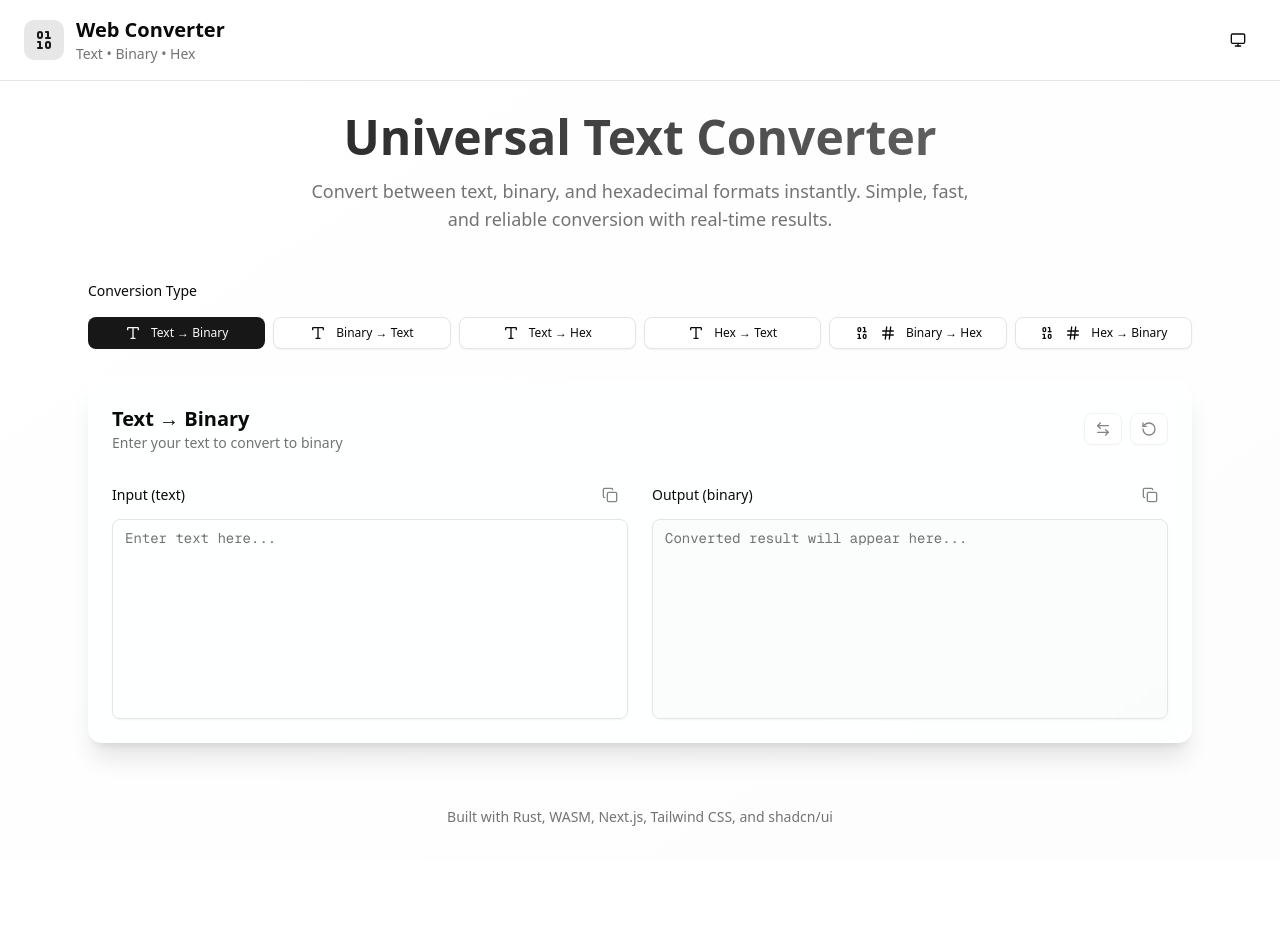
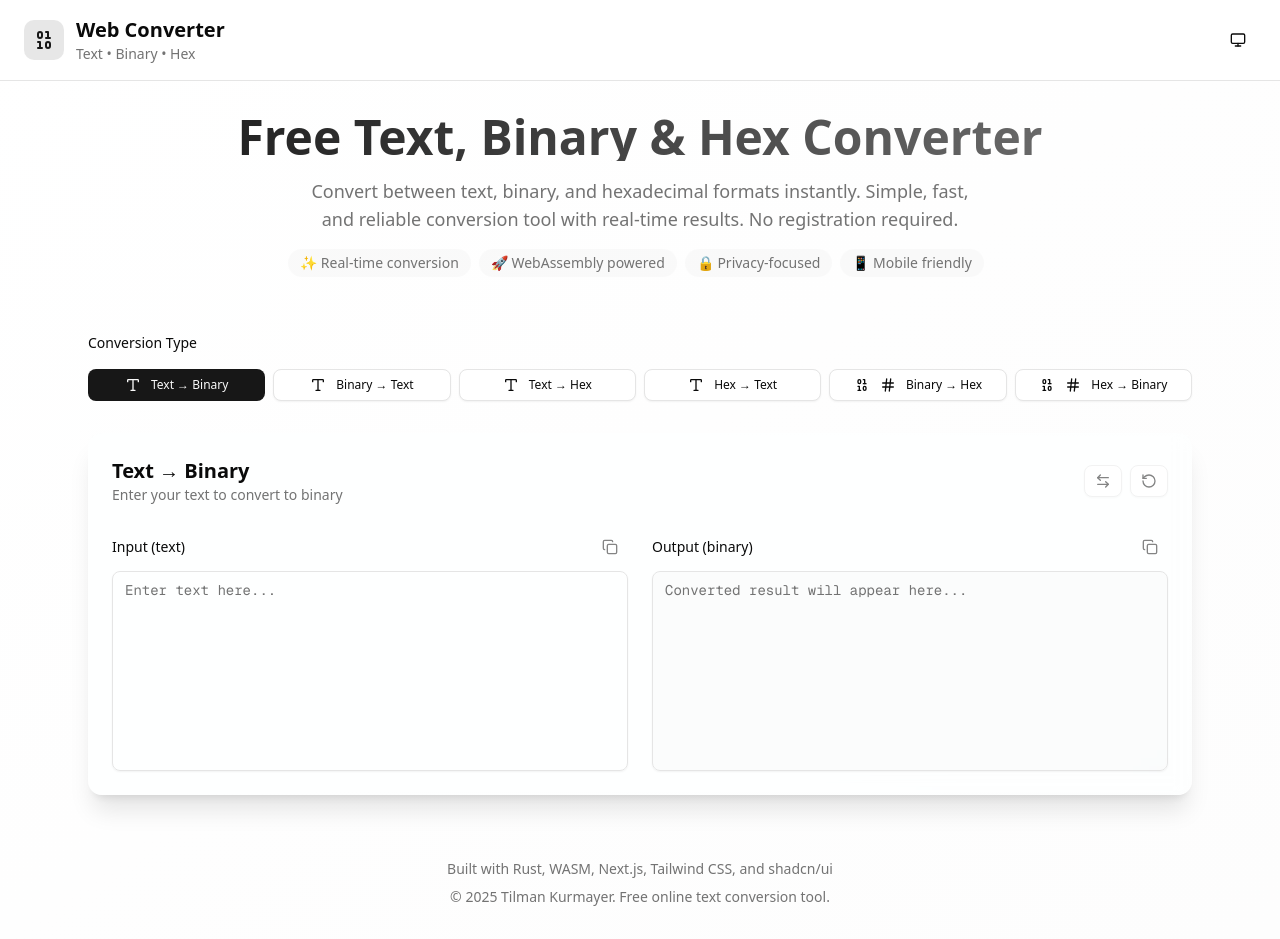
Before and after one commit to tchello45/web_converter, a Next.js app in the folder frontend/: page / in a window 1280 px wide. Before the commit the page ends 859 px from the top, so only its background shows below. Built offline with nearby package versions, Linux system fonts and the light colour scheme.

Commit message:
feat(frontend): :sparkles: enhance layout and metadata for improved SEO and user experience, including updated title, description, and new header section with features

```diff
--- a/frontend/src/app/layout.tsx
+++ b/frontend/src/app/layout.tsx
@@ -15,19 +15,38 @@ const geistMono = Geist_Mono({
 });
 
 export const metadata: Metadata = {
-  title: "Web Converter - Text, Binary & Hex Converter",
+  title: {
+    default: "Web Converter - Free Text, Binary & Hex Converter Tool",
+    template: "%s | Web Converter",
+  },
   description:
-    "Convert between text, binary, and hexadecimal formats instantly. Simple, fast, and reliable conversion tool with real-time results.",
+    "Free online converter tool for text, binary, and hexadecimal formats. Convert text to binary, hex to text, binary to hex instantly with real-time results. No registration required.",
   keywords: [
     "text converter",
     "binary converter",
     "hex converter",
+    "hexadecimal converter",
     "text to binary",
     "binary to text",
     "text to hex",
     "hex to text",
+    "binary to hex",
+    "hex to binary",
+    "online converter",
+    "free converter tool",
+    "encoding decoder",
+    "ascii converter",
+    "wasm converter",
   ],
-  authors: [{ name: "Web Converter" }],
+  authors: [{ name: "Tilman Kurmayer" }],
+  creator: "Tilman Kurmayer",
+  publisher: "Tilman Kurmayer",
+  applicationName: "Tilman Kurmayer",
+  category: "Developer Tools",
+  classification: "Utility",
+  icons: {
+    icon: [{ url: "/icon.svg", type: "image/svg+xml" }],
+  },
 };
 
 export const viewport: Viewport = {
--- a/frontend/src/app/page.tsx
+++ b/frontend/src/app/page.tsx
@@ -136,15 +136,30 @@ export default function Home() {
 
       <main className="container mx-auto px-6 py-8 max-w-6xl">
         {/* Hero Section */}
-        <section className="text-center mb-12">
-          <h2 className="text-4xl md:text-5xl font-bold mb-4 bg-gradient-to-r from-primary to-primary/60 bg-clip-text text-transparent">
-            Universal Text Converter
-          </h2>
+        <header className="text-center mb-12">
+          <h1 className="text-4xl md:text-5xl font-bold mb-4 bg-gradient-to-r from-primary to-primary/60 bg-clip-text text-transparent">
+            Free Text, Binary & Hex Converter
+          </h1>
           <p className="text-lg text-muted-foreground max-w-2xl mx-auto">
             Convert between text, binary, and hexadecimal formats instantly.
-            Simple, fast, and reliable conversion with real-time results.
+            Simple, fast, and reliable conversion tool with real-time results.
+            No registration required.
           </p>
-        </section>
+          <div className="mt-4 text-sm text-muted-foreground">
+            <span className="inline-block bg-muted/50 px-3 py-1 rounded-full mr-2 mb-2">
+              ✨ Real-time conversion
+            </span>
+            <span className="inline-block bg-muted/50 px-3 py-1 rounded-full mr-2 mb-2">
+              🚀 WebAssembly powered
+            </span>
+            <span className="inline-block bg-muted/50 px-3 py-1 rounded-full mr-2 mb-2">
+              🔒 Privacy-focused
+            </span>
+            <span className="inline-block bg-muted/50 px-3 py-1 rounded-full mr-2 mb-2">
+              📱 Mobile friendly
+            </span>
+          </div>
+        </header>
 
         {/* Conversion Type Selection */}
         <div className="mb-8">
@@ -281,6 +296,9 @@ export default function Home() {
         {/* Footer */}
         <footer className="text-center mt-16 text-sm text-muted-foreground">
           <p>Built with Rust, WASM, Next.js, Tailwind CSS, and shadcn/ui</p>
+          <p className="mt-2">
+            © 2025 Tilman Kurmayer. Free online text conversion tool.
+          </p>
         </footer>
       </main>
     </div>
```
Also changed, not shown: frontend/src/app/icon.svg (added).
